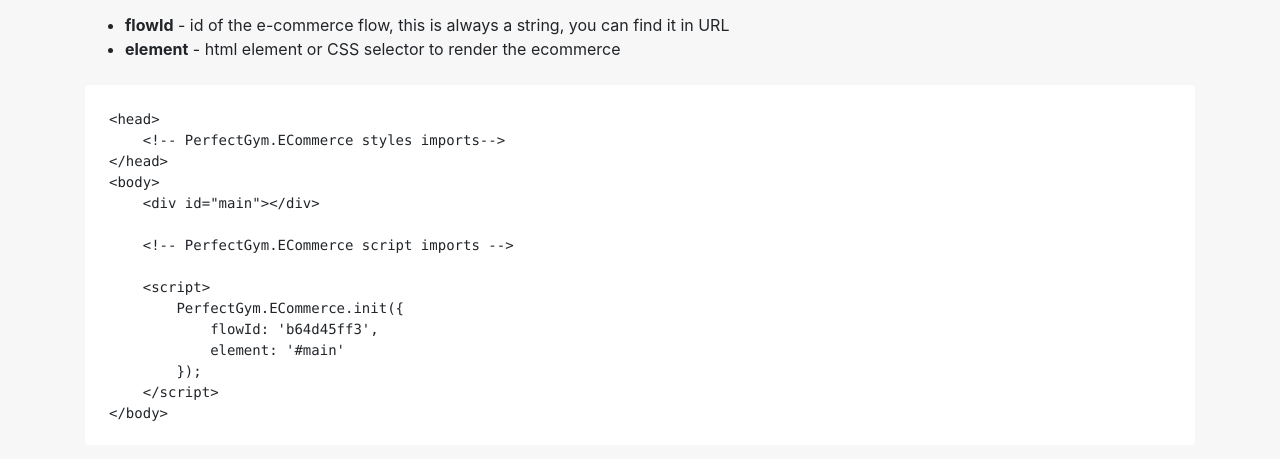
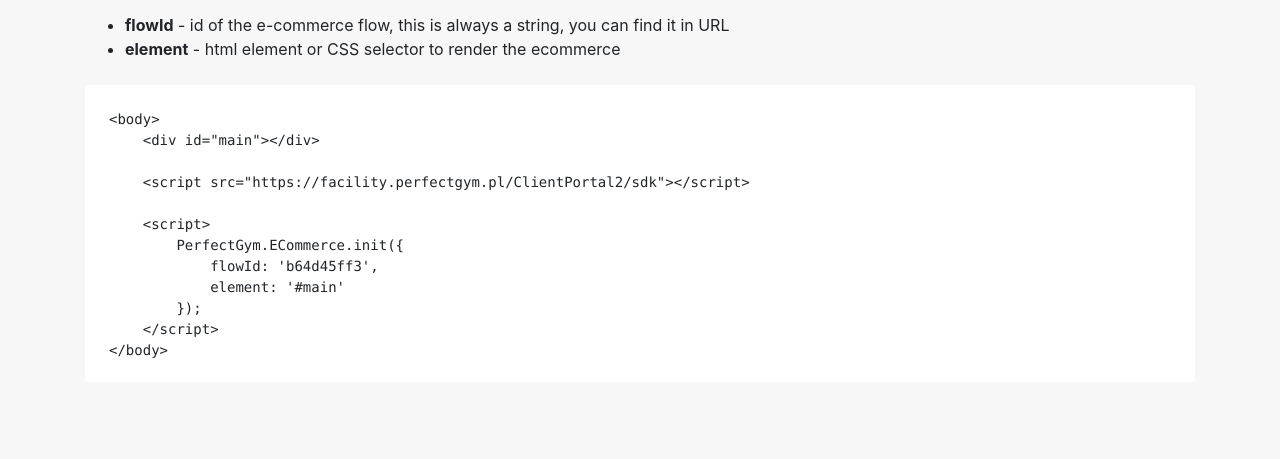
Before and after one commit to PerfectGym/ClientPortal.ECommerce, a plain HTML site: page docs/index.html in a window 1280 px wide. Shown: the part 223-682 px from the top of the page. Drawn offline with nearby package versions, Linux system fonts and the light colour scheme; a script that the page names is missing.

Commit message:
Poprawki w przykładach

```diff
--- a/docs/index.html
+++ b/docs/index.html
@@ -116,13 +116,10 @@
             </ul>
 
             <pre class="prettyprint lang-html text-left pl-4 pt-4" style="border-color: #ddd; border-radius: 4px; background: white">
-&lt;head&gt;
-    &lt;!-- PerfectGym.ECommerce styles imports--&gt;
-&lt;/head&gt;
 &lt;body&gt;
     &lt;div id=&quot;main&quot;&gt;&lt;/div&gt;
 
-    &lt;!-- PerfectGym.ECommerce script imports --&gt;
+    &lt;script src="https://facility.perfectgym.pl/ClientPortal2/sdk"&gt;&lt;/script&gt;
 
     &lt;script&gt;
         PerfectGym.ECommerce.init({
```
Also changed, not shown: docs/singleClub.html (+1 -4 lines).
